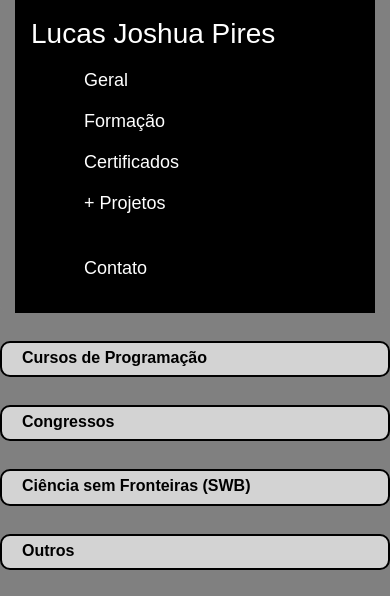
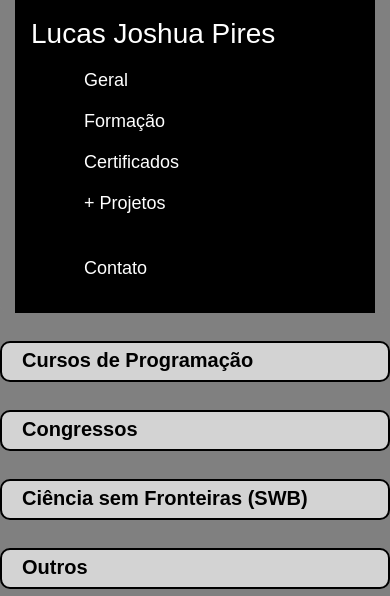
Before and after one commit to pires11d/curriculum, a PHP site: page /docs.php in a window 390 px wide. Shown: the top 596 px of the page. Run offline with PHP 8.4, Linux system fonts and the light colour scheme.

Commit message:
Changed font sizes in mobile and desktop versions.

```diff
--- a/css/mobile.css
+++ b/css/mobile.css
@@ -10,7 +10,7 @@
 }
 
 h1 {
-    font-size: 16px;
+    font-size: 20px;
     font-weight: bold;
     margin-top: 5px;
     text-indent: 5px;
--- a/css/styler.css
+++ b/css/styler.css
@@ -15,6 +15,7 @@
 }
 
 p {
+    font-size: 14px;
     text-indent: 20px;
     padding: 10px 20px 15px 5px;
 }
@@ -33,7 +34,7 @@
 }
 
 h2 {
-    font-size: 24px;
+    font-size: 20px;
 }
 
 h3 {
```
Also changed, not shown: 1 other file.
